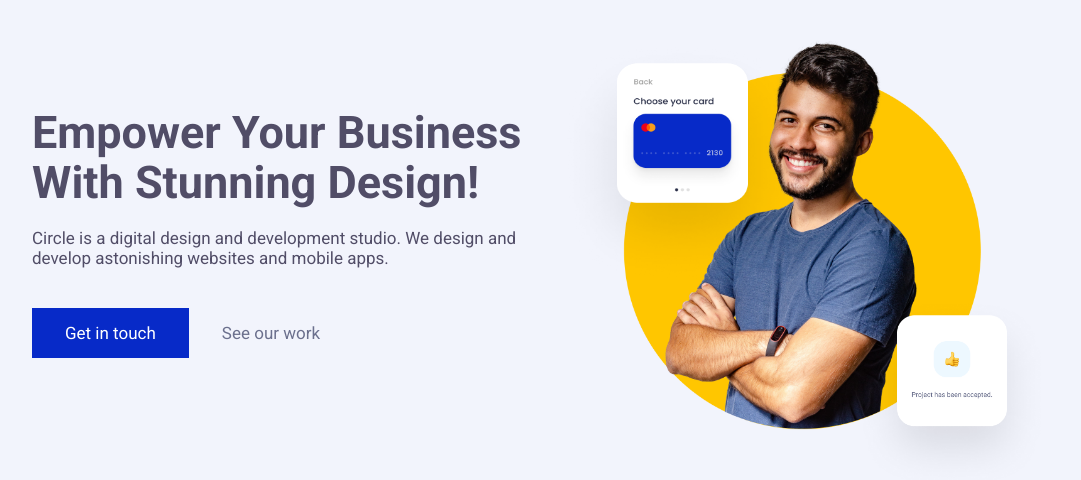
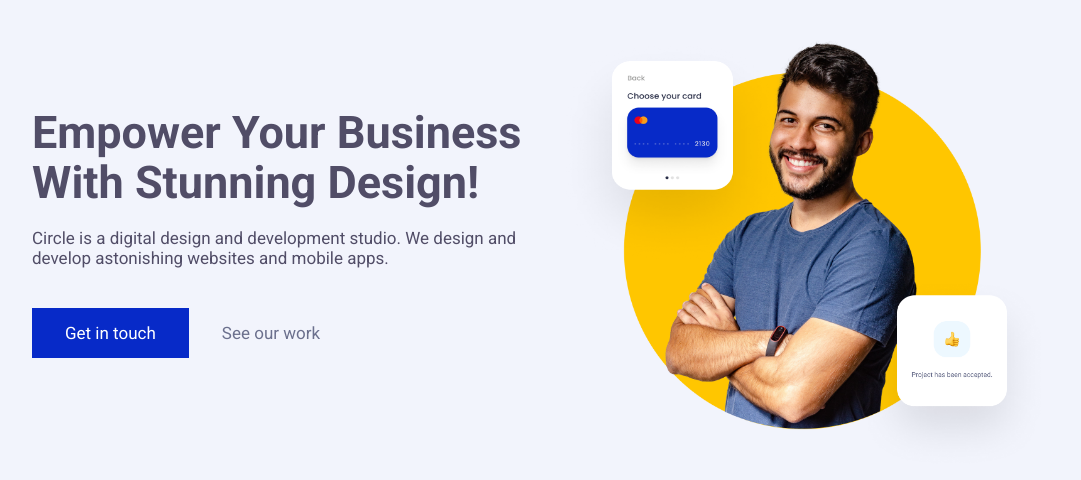
Before and after one commit to crisarco/Proyecto1, a plain HTML site: page index.html in a window 1280 px wide. Shown: the part 109-589 px from the top of the page, without its empty margins (98-1179 px from the left). Drawn offline with Linux system fonts and the light colour scheme.

Commit message:
Ajustes responsive

```diff
--- a/styles/home.css
+++ b/styles/home.css
@@ -46,8 +46,8 @@
 }
 
 .card-img {
-  width: 260px;
-  height: 260px;
+  width: 240px;
+  height: 240px;
   grid-column: 1;
   grid-row: 1;
 }
@@ -396,7 +396,7 @@ footer a {
   }
 }
 
-@media screen and (min-width: 200px) and (max-width: 650px) {
+@media screen and (min-width: 200px) and (max-width: 550px) {
   .hero-img-container {
     grid-template-columns: 1fr 1fr;
   }
```
